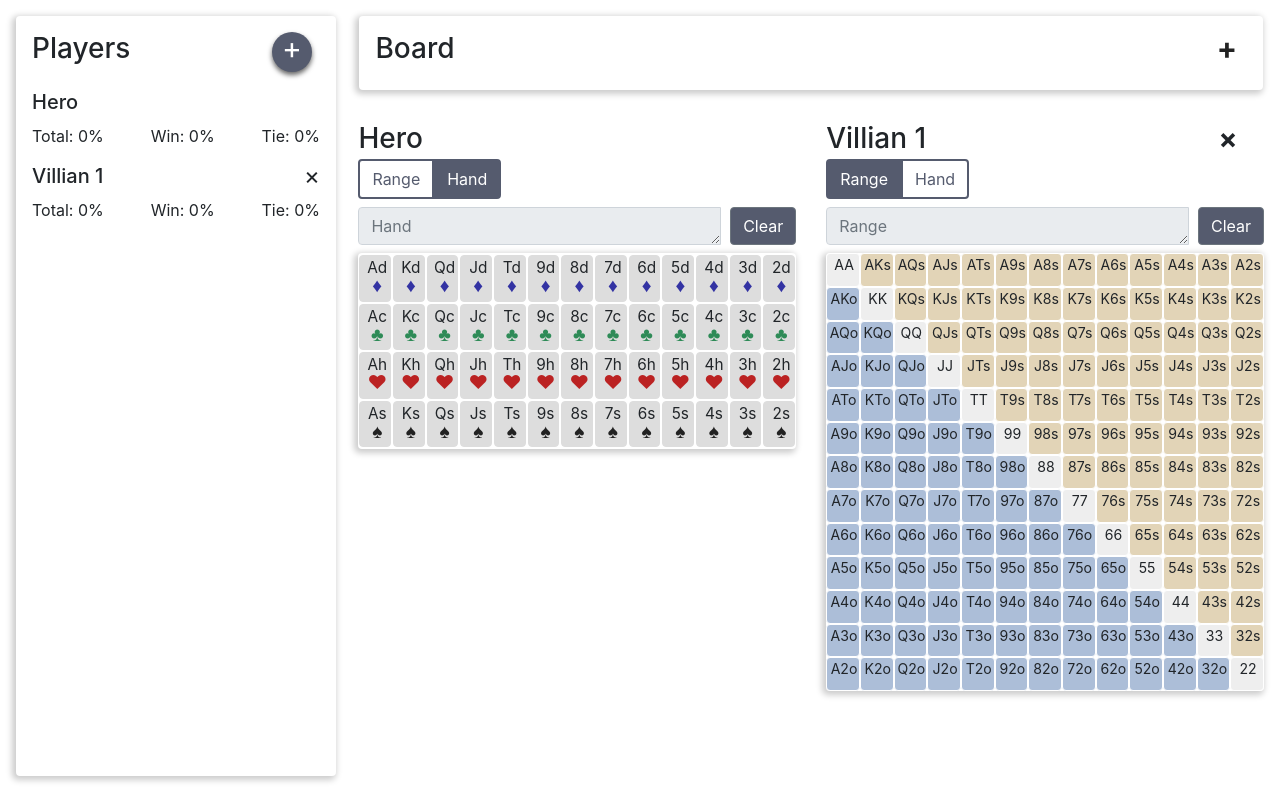
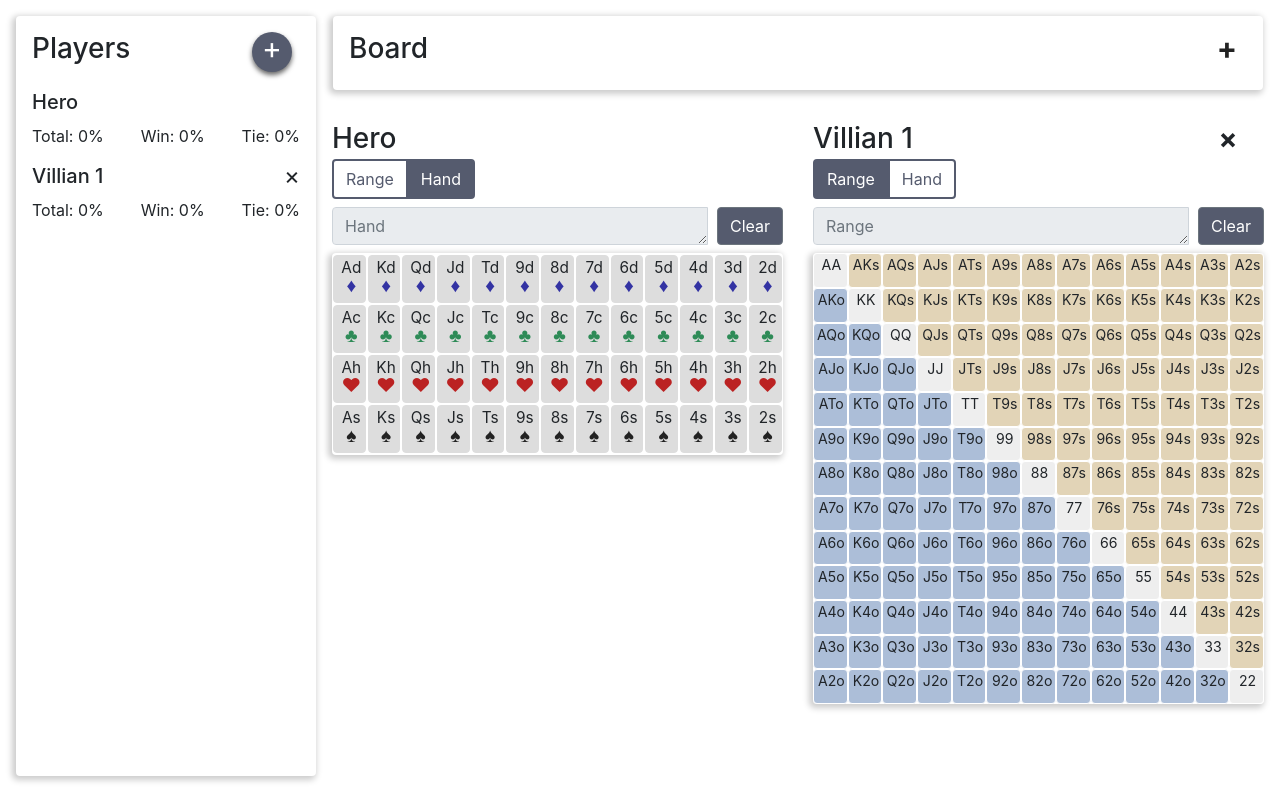
Before and after one commit to John-Simmons/poker-analysis, a React (Create React App) app: page / in a window 1280 px wide. Built offline with nearby package versions, Linux system fonts and the light colour scheme.

Commit message:
Fixed sidebar width, changed board carded to dashed

```diff
--- a/src/App.css
+++ b/src/App.css
@@ -34,9 +34,9 @@
 }
 
 .data-entry{
-    float: right;
-    width: 72%;
+    margin-left: 332px;
     padding-right: 16px;
+    min-width: 460px;
 }
 
 @keyframes App-logo-spin {
--- a/src/Components/Board/Board.css
+++ b/src/Components/Board/Board.css
@@ -40,8 +40,8 @@
 .streets .card{
     width: 50px;
     height: 75px;
-    background-color: #ddd;
-    border:none;
+    background-color: #fff;
+    border:2px dashed #222;
     display: inline-block;
     margin:8px;
     vertical-align: top;
--- a/src/Components/Sidebar/Sidebar.css
+++ b/src/Components/Sidebar/Sidebar.css
@@ -1,6 +1,6 @@
 .Sidebar{
     height: 95%; /* Full-height: remove this if you want "auto" height */
-    width: 25%; /* Set the width of the sidebar */
+    width: 300px;
     position: fixed; /* Fixed Sidebar (stay in place on scroll) */
     z-index: 1; /* Stay on top */
     top: 16px; /* Stay at the top */
```
